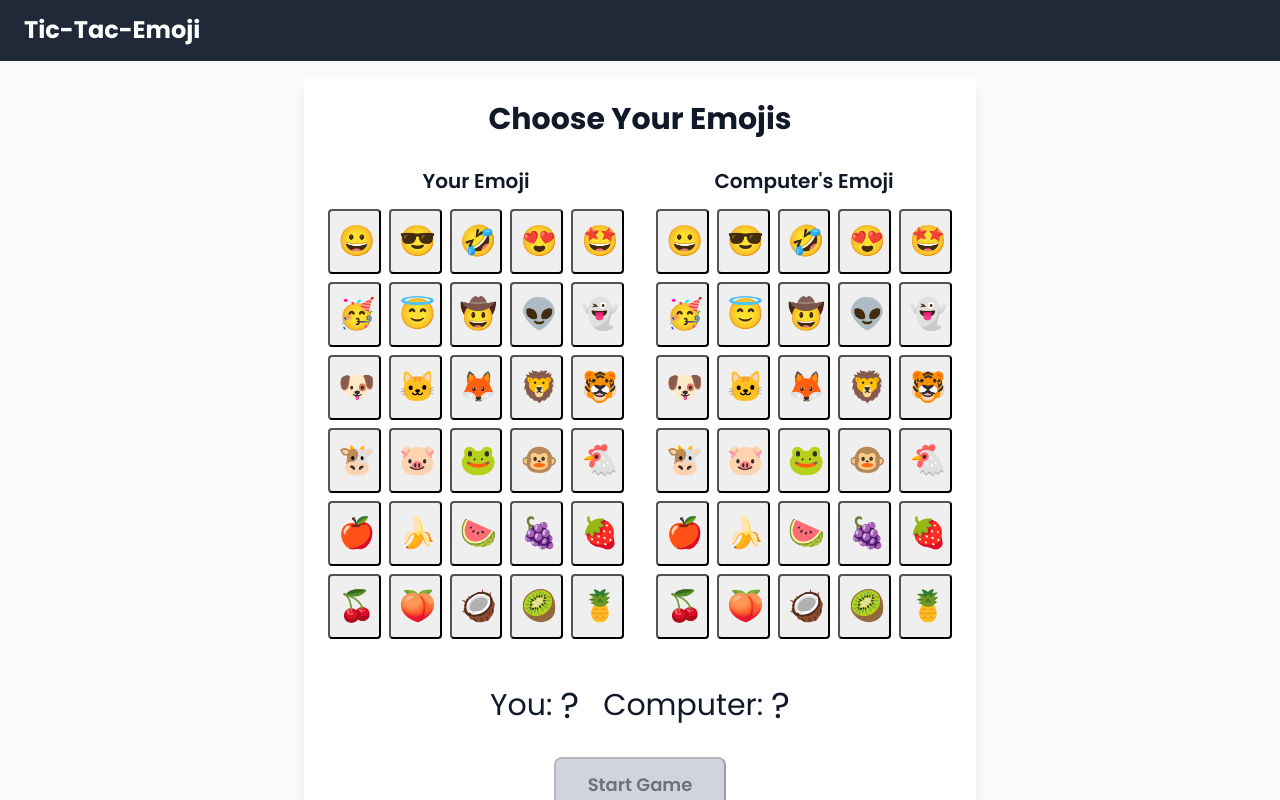
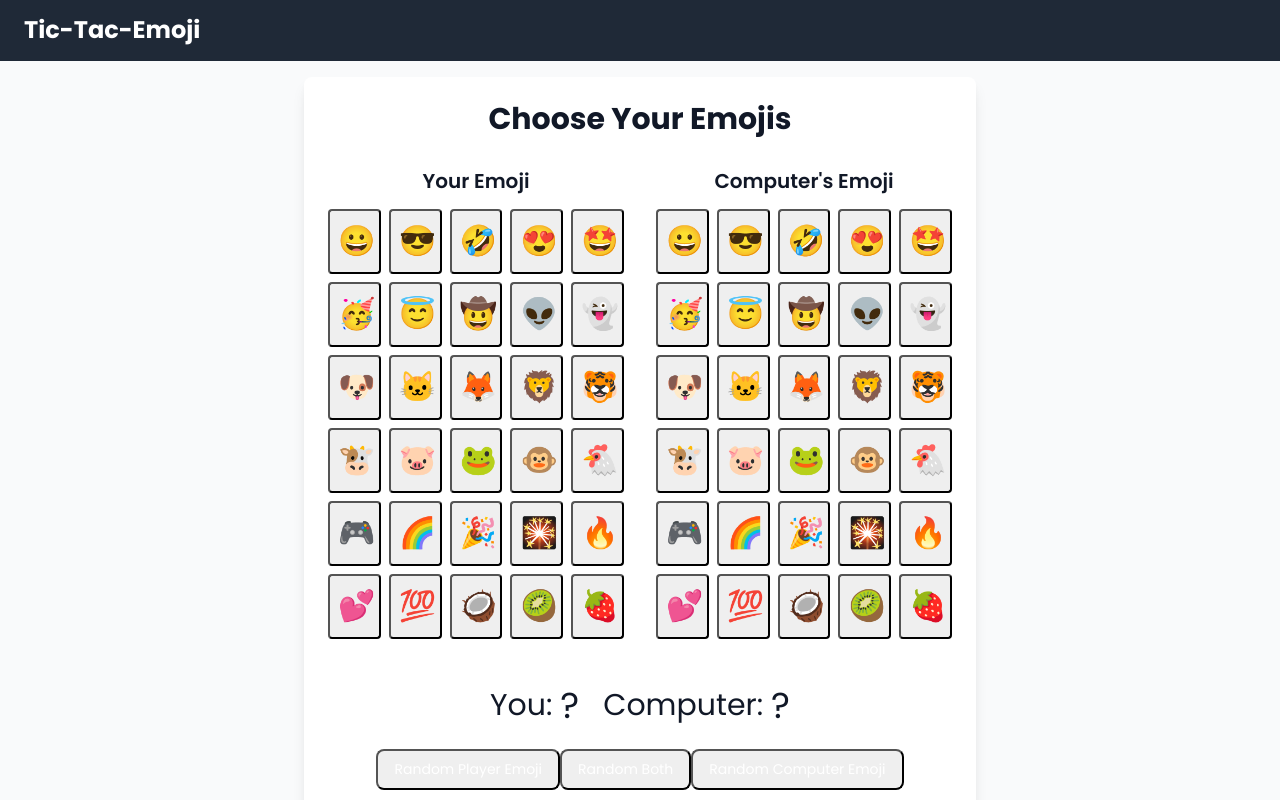
Before and after one commit to jonklaric/tic-tac-emoji, a React (Vite) app: page / in a window 1280 px wide. Shown: the top 800 px of the page. Built offline with nearby package versions, Linux system fonts and the light colour scheme.

Commit message:
added random selection for emojis.

```diff
--- a/src/routes/EmojiSelection.tsx
+++ b/src/routes/EmojiSelection.tsx
@@ -3,10 +3,11 @@
 import { useGame } from '../context/GameContext'
 import { EmojiChoice } from '../types'
 
+
 const EMOJI_OPTIONS = [
   '😀', '😎', '🤣', '😍', '🤩', '🥳', '😇', '🤠', '👽', '👻',
   '🐶', '🐱', '🦊', '🦁', '🐯', '🐮', '🐷', '🐸', '🐵', '🐔',
-  '🍎', '🍌', '🍉', '🍇', '🍓', '🍒', '🍑', '🥥', '🥝', '🍍'
+  '🎮', '🌈', '🎉', '🎇', '🔥', '💕', '💯', '🥥', '🥝', '🍓'
 ]
 
 export function EmojiSelection() {
@@ -16,6 +17,37 @@
     player: '',
     computer: ''
   })
+
+  // Function to get a random emoji for the player
+  const getRandomPlayerEmoji = () => {
+    const availableEmojis = EMOJI_OPTIONS.filter(emoji => emoji !== selectedEmojis.computer)
+    const randomIndex = Math.floor(Math.random() * availableEmojis.length)
+    handlePlayerEmojiSelect(availableEmojis[randomIndex])
+  }
+
+  // Function to get a random emoji for the computer
+  const getRandomComputerEmoji = () => {
+    const availableEmojis = EMOJI_OPTIONS.filter(emoji => emoji !== selectedEmojis.player)
+    const randomIndex = Math.floor(Math.random() * availableEmojis.length)
+    handleComputerEmojiSelect(availableEmojis[randomIndex])
+  }
+
+  // Function to get random emojis for both player and computer
+  const getRandomEmojisForBoth = () => {
+    // Get a random emoji for the player
+    const playerRandomIndex = Math.floor(Math.random() * EMOJI_OPTIONS.length)
+    const playerEmoji = EMOJI_OPTIONS[playerRandomIndex]
+
+    // Get a random emoji for the computer (different from player's)
+    const availableEmojis = EMOJI_OPTIONS.filter(emoji => emoji !== playerEmoji)
+    const computerRandomIndex = Math.floor(Math.random() * availableEmojis.length)
+    const computerEmoji = availableEmojis[computerRandomIndex]
+
+    setSelectedEmojis({
+      player: playerEmoji,
+      computer: computerEmoji
+    })
+  }
 
   const handlePlayerEmojiSelect = (emoji: string) => {
     setSelectedEmojis(prev => ({ ...prev, player: emoji }))
@@ -78,7 +110,8 @@
       </div>
 
       <div className="mt-10 text-center">
-        <div className="flex justify-center gap-6 text-3xl mb-6">
+        <div className="flex flex-col items-center mb-6">
+          <div className="flex justify-center gap-6 text-3xl mb-4">
             <div className="flex items-center gap-2">
               <span>You:</span>
               <span className="text-4xl">
@@ -90,6 +123,28 @@
               <span className="text-4xl">
                 {selectedEmojis.computer || '?'}
               </span>
+            </div>
+          </div>
+
+          <div className="flex gap-3 mb-6">
+            <button
+              className="px-4 py-2 bg-purple-500 text-white rounded-lg hover:bg-purple-600 text-sm"
+              onClick={getRandomPlayerEmoji}
+            >
+              Random Player Emoji
+            </button>
+            <button
+              className="px-4 py-2 bg-purple-500 text-white rounded-lg hover:bg-purple-600 text-sm"
+              onClick={getRandomEmojisForBoth}
+            >
+              Random Both
+            </button>
+            <button
+              className="px-4 py-2 bg-purple-500 text-white rounded-lg hover:bg-purple-600 text-sm"
+              onClick={getRandomComputerEmoji}
+            >
+              Random Computer Emoji
+            </button>
           </div>
         </div>
 
```
Lines whose indentation alone changed are shown as unchanged.
